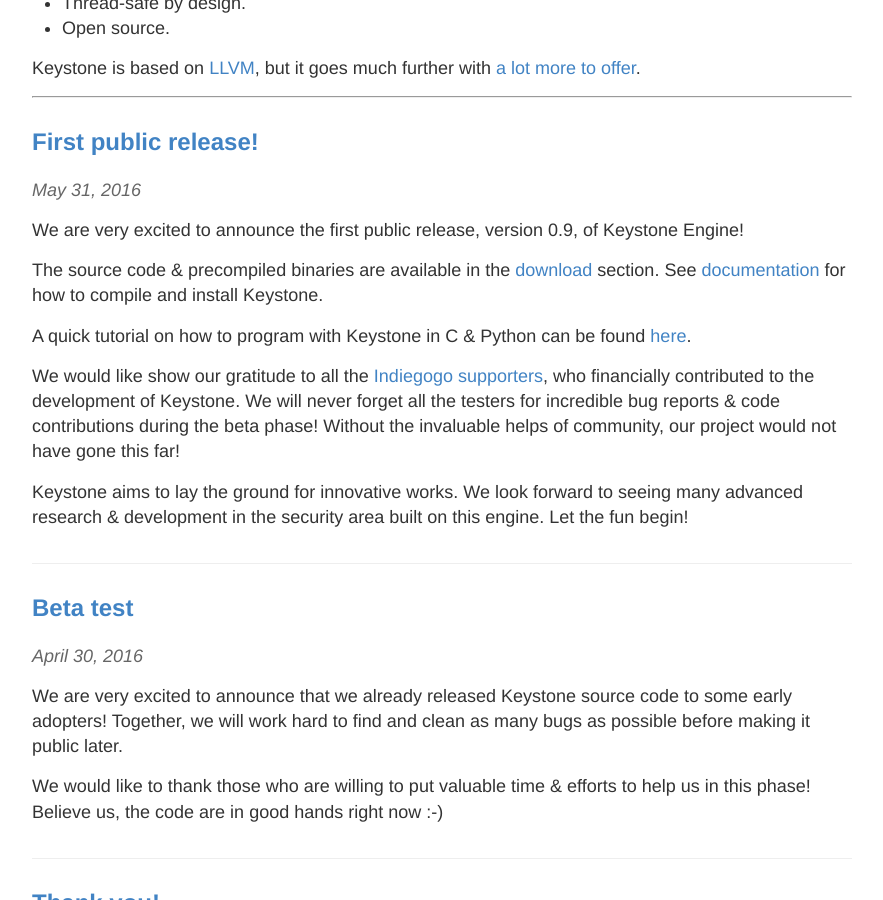
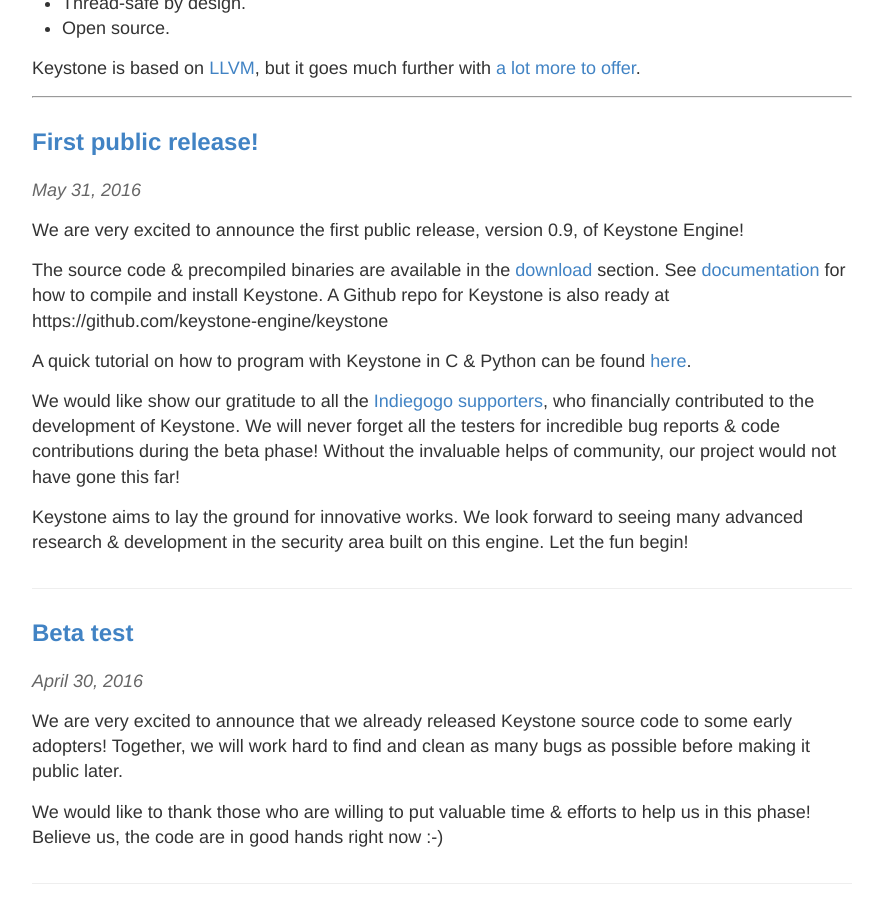
Before and after one commit to keystone-engine/keystone-engine.github.io, a Jekyll site: the page built from index.html, in a window 1280 px wide and 900 px high, scrolled down 433 px. Shown: the whole window, without its empty margins (198-1081 px from the left). Built offline with Jekyll 4.4.1, drawn with Linux system fonts in a browser that asks for light colours.

Commit message:
link to Github repo in the last post

```diff
--- a/_posts/2016-05-31-Version-0.9.md
+++ b/_posts/2016-05-31-Version-0.9.md
@@ -7,6 +7,7 @@
 We are very excited to announce the first public release, version 0.9, of Keystone Engine!
 
 The source code & precompiled binaries are available in the [download](/download/) section. See [documentation](/docs/) for how to compile and install Keystone.
+A Github repo for Keystone is also ready at https://github.com/keystone-engine/keystone
 
 A quick tutorial on how to program with Keystone in C & Python can be found [here](http://www.keystone-engine.org/docs/tutorial.html).
 
```
